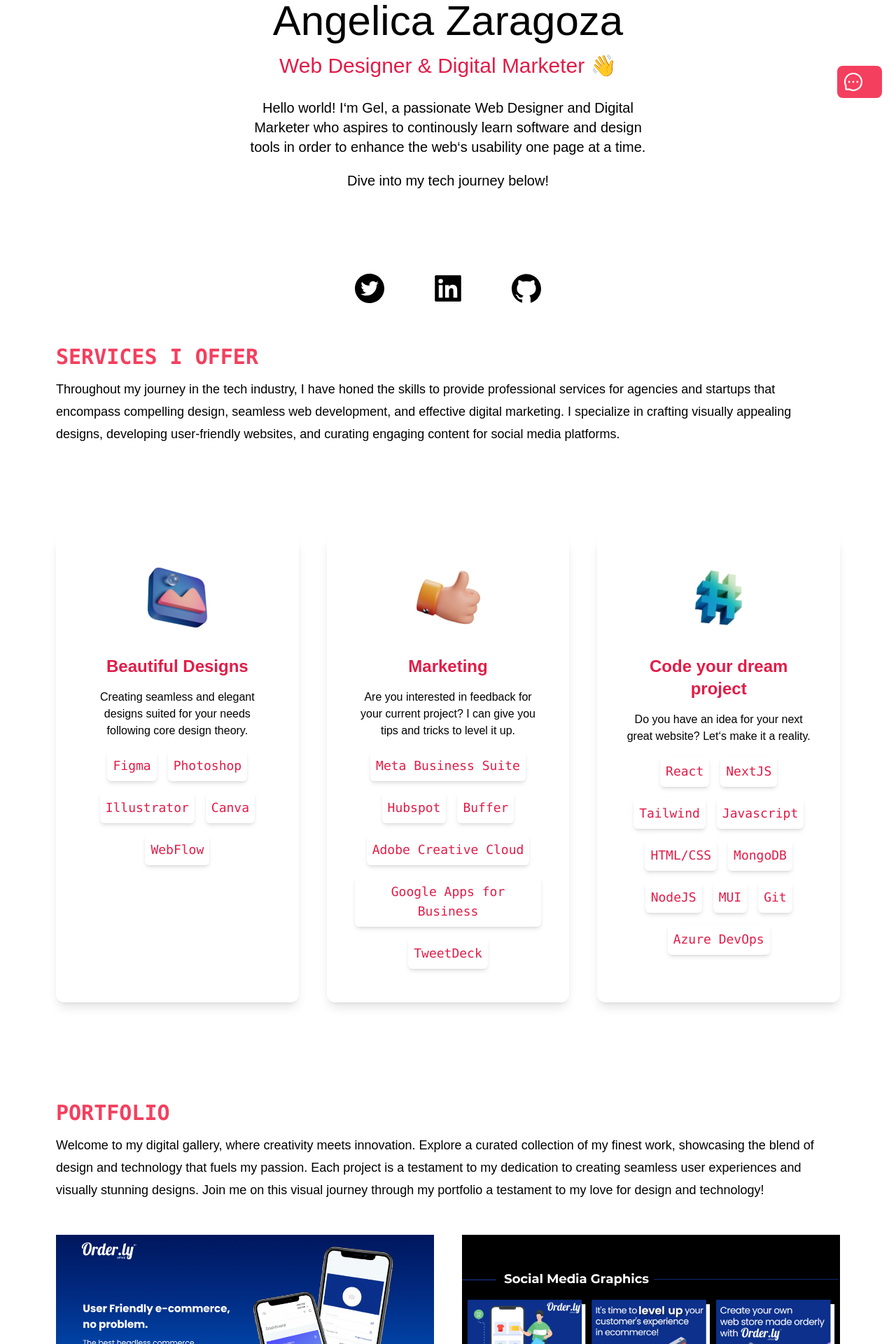
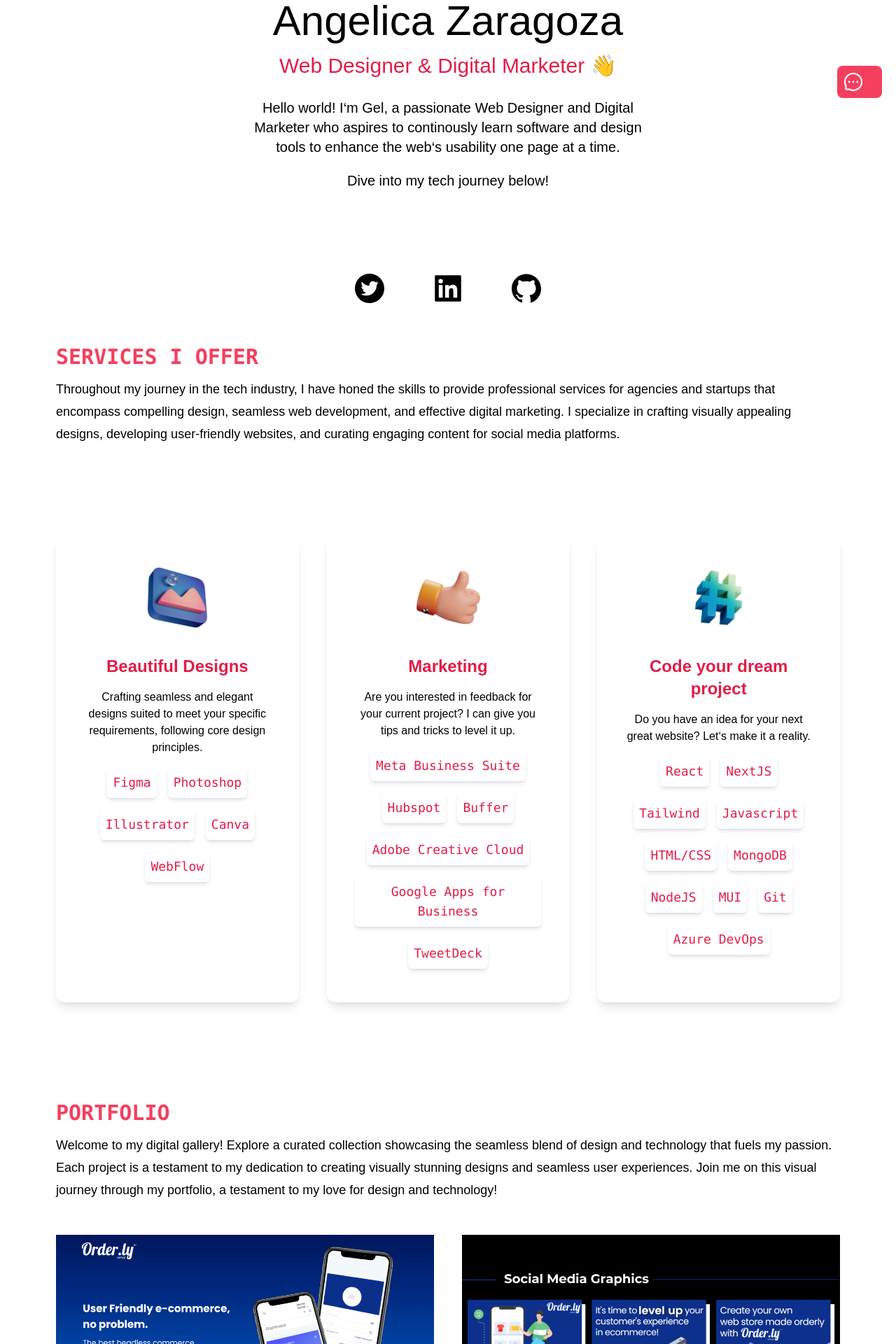
Before and after one commit to gelzaragoza/gel-portfolio, a Next.js app: page / in a window 1280 px wide. Shown: the part 640-2560 px from the top of the page at 70% size. Built offline with nearby package versions, Linux system fonts and the light colour scheme.

Commit message:
some updates

```diff
--- a/pages/index.js
+++ b/pages/index.js
@@ -77,7 +77,7 @@ export default function Home() {
               <p className=" text-md py-5 leading-8 dark:text-white md:text-xl max-w-xl mx-auto">
                 Hello world! I&lsquo;m Gel, a passionate Web Designer and
                 Digital Marketer who aspires to continously learn software and design
-                tools in order to enhance the web&lsquo;s usability one page at a time.
+                tools to enhance the web&lsquo;s usability one page at a time.
                 <p className="py-5">Dive into my tech journey below! </p>
               </p>
             </div>
@@ -138,8 +138,7 @@ export default function Home() {
                   Beautiful Designs
                 </h3>
                 <p className="py-2">
-                  Creating seamless and elegant designs suited for your needs
-                  following core design theory.
+                 Crafting seamless and elegant designs suited to meet your specific requirements, following core design principles.
                 </p>
                 <div className="flex flex-wrap gap-4 dark:text-white text-rose-600 py-2 justify-center">
                   <div className="dark:bg-white rounded-md p-2 shadow-md">
@@ -293,13 +292,7 @@ export default function Home() {
             <div>
               <h3 className=" text-rose-500 text-3xl py-1 pt-5 font-mono font-bold">PORTFOLIO</h3>
               <p className=" text-lg py-2 leading-8  dark:text-white">
-                Welcome to my digital gallery, where creativity meets
-                innovation. Explore a curated collection of my finest work,
-                showcasing the blend of design and technology that fuels my
-                passion. Each project is a testament to my dedication to
-                creating seamless user experiences and visually stunning
-                designs. Join me on this visual journey through my portfolio a
-                testament to my love for design and technology!{" "}
+              Welcome to my digital gallery! Explore a curated collection showcasing the seamless blend of design and technology that fuels my passion. Each project is a testament to my dedication to creating visually stunning designs and seamless user experiences. Join me on this visual journey through my portfolio, a testament to my love for design and technology!{" "}
               </p>
             </div>
             <div className="flex flex-col gap-10 py-10 lg:flex-row lg:flex-wrap">
```
